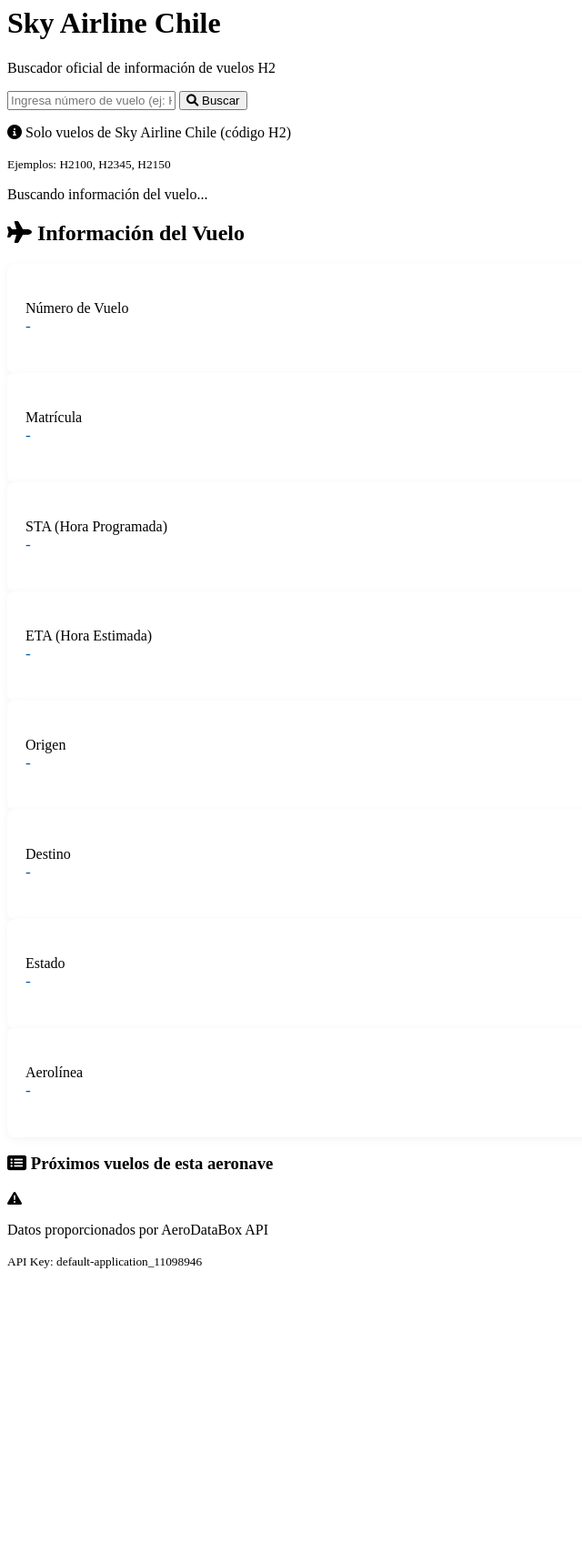
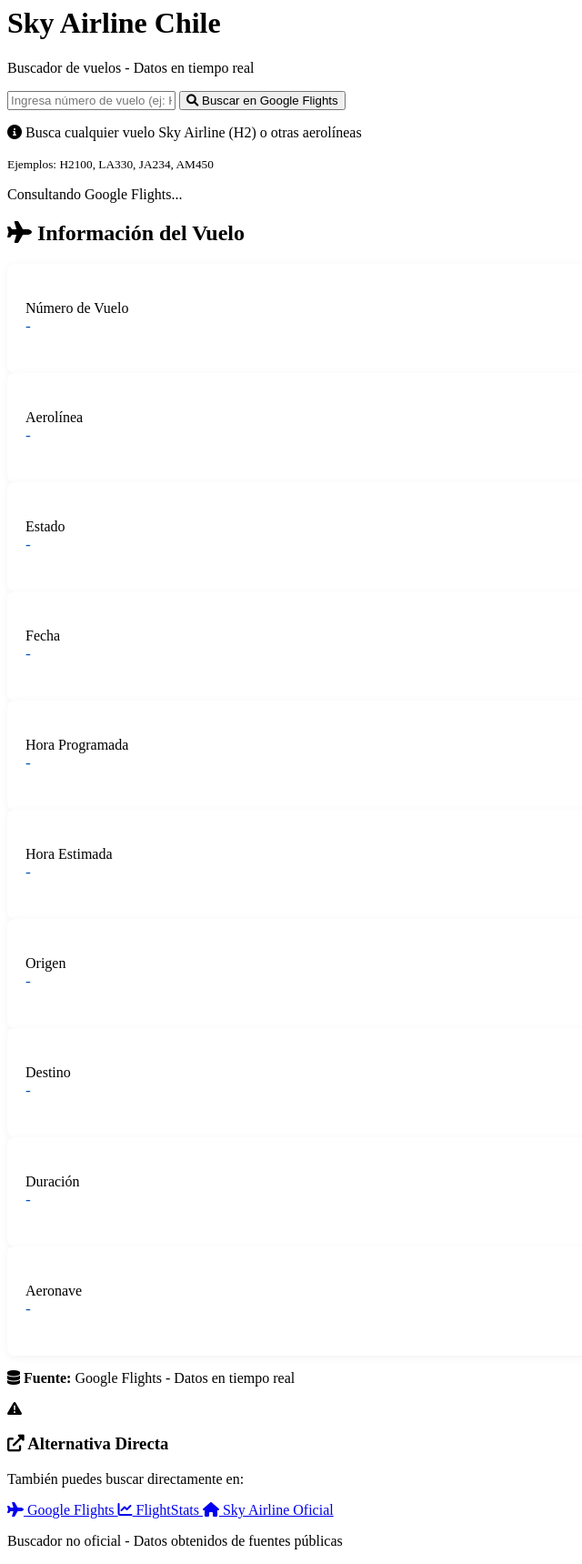
Before and after one commit to Acciona-Airport/Consulta-vuelos, a plain HTML site: page index.html in a window 1280 px wide. Shown: the part 40-1759 px from the top of the page at 91% size, without its empty margins (0-640 px from the left). Before the commit the page ends 1451 px from the top, so only its background shows below. Drawn offline with Linux system fonts and the light colour scheme.

Commit message:
index.html

```diff
--- a/index.html
+++ b/index.html
@@ -14,7 +14,7 @@
                 <i class="fas fa-plane-departure"></i>
                 <h1>Sky Airline Chile</h1>
             </div>
-            <p class="subtitle">Buscador oficial de información de vuelos H2</p>
+            <p class="subtitle">Buscador de vuelos - Datos en tiempo real</p>
         </header>
 
         <main>
@@ -23,22 +23,22 @@
                     <input
                         type="text"
                         id="flightNumber"
-                        placeholder="Ingresa número de vuelo (ej: H2123)"
-                        maxlength="6"
+                        placeholder="Ingresa número de vuelo (ej: H2100, H2201)"
+                        maxlength="10"
                     >
                     <button id="searchBtn">
-                        <i class="fas fa-search"></i> Buscar
+                        <i class="fas fa-search"></i> Buscar en Google Flights
                     </button>
                 </div>
                 <div class="instructions">
-                    <p><i class="fas fa-info-circle"></i> Solo vuelos de Sky Airline Chile (código H2)</p>
-                    <p><small>Ejemplos: H2100, H2345, H2150</small></p>
+                    <p><i class="fas fa-info-circle"></i> Busca cualquier vuelo Sky Airline (H2) o otras aerolíneas</p>
+                    <p><small>Ejemplos: H2100, LA330, JA234, AM450</small></p>
                 </div>
             </div>
 
             <div id="loading" class="loading hidden">
                 <div class="spinner"></div>
-                <p>Buscando información del vuelo...</p>
+                <p>Consultando Google Flights...</p>
             </div>
 
             <div id="results" class="results hidden">
@@ -50,16 +50,24 @@
                             <span id="flightNum">-</span>
                         </div>
                         <div class="info-item">
-                            <label>Matrícula</label>
-                            <span id="registration">-</span>
+                            <label>Aerolínea</label>
+                            <span id="airline">-</span>
                         </div>
                         <div class="info-item">
-                            <label>STA (Hora Programada)</label>
-                            <span id="sta">-</span>
+                            <label>Estado</label>
+                            <span id="status">-</span>
                         </div>
                         <div class="info-item">
-                            <label>ETA (Hora Estimada)</label>
-                            <span id="eta">-</span>
+                            <label>Fecha</label>
+                            <span id="date">-</span>
+                        </div>
+                        <div class="info-item">
+                            <label>Hora Programada</label>
+                            <span id="scheduledTime">-</span>
+                        </div>
+                        <div class="info-item">
+                            <label>Hora Estimada</label>
+                            <span id="estimatedTime">-</span>
                         </div>
                         <div class="info-item">
                             <label>Origen</label>
@@ -70,19 +78,18 @@
                             <span id="destination">-</span>
                         </div>
                         <div class="info-item">
-                            <label>Estado</label>
-                            <span id="status">-</span>
+                            <label>Duración</label>
+                            <span id="duration">-</span>
                         </div>
                         <div class="info-item">
-                            <label>Aerolínea</label>
-                            <span id="airline">-</span>
+                            <label>Aeronave</label>
+                            <span id="aircraft">-</span>
                         </div>
                     </div>
                 </div>
 
-                <div id="nextFlights" class="next-flights hidden">
-                    <h3><i class="fas fa-list-alt"></i> Próximos vuelos de esta aeronave</h3>
-                    <div id="nextFlightsList" class="next-flights-list"></div>
+                <div class="source-info">
+                    <p><i class="fas fa-database"></i> <strong>Fuente:</strong> Google Flights - Datos en tiempo real</p>
                 </div>
             </div>
 
@@ -90,11 +97,26 @@
                 <i class="fas fa-exclamation-triangle"></i>
                 <p id="errorMessage"></p>
             </div>
+
+            <div class="alternative-section">
+                <h3><i class="fas fa-external-link-alt"></i> Alternativa Directa</h3>
+                <p>También puedes buscar directamente en:</p>
+                <div class="external-links">
+                    <a href="https://www.google.com/travel/flights" target="_blank" class="external-link">
+                        <i class="fas fa-plane"></i> Google Flights
+                    </a>
+                    <a href="https://www.flightstats.com/v2" target="_blank" class="external-link">
+                        <i class="fas fa-chart-line"></i> FlightStats
+                    </a>
+                    <a href="https://www.skyairline.com/" target="_blank" class="external-link">
+                        <i class="fas fa-home"></i> Sky Airline Oficial
+                    </a>
+                </div>
+            </div>
         </main>
 
         <footer>
-            <p>Datos proporcionados por AeroDataBox API</p>
-            <p><small>API Key: default-application_11098946</small></p>
+            <p>Buscador no oficial - Datos obtenidos de fuentes públicas</p>
         </footer>
     </div>
 
```
